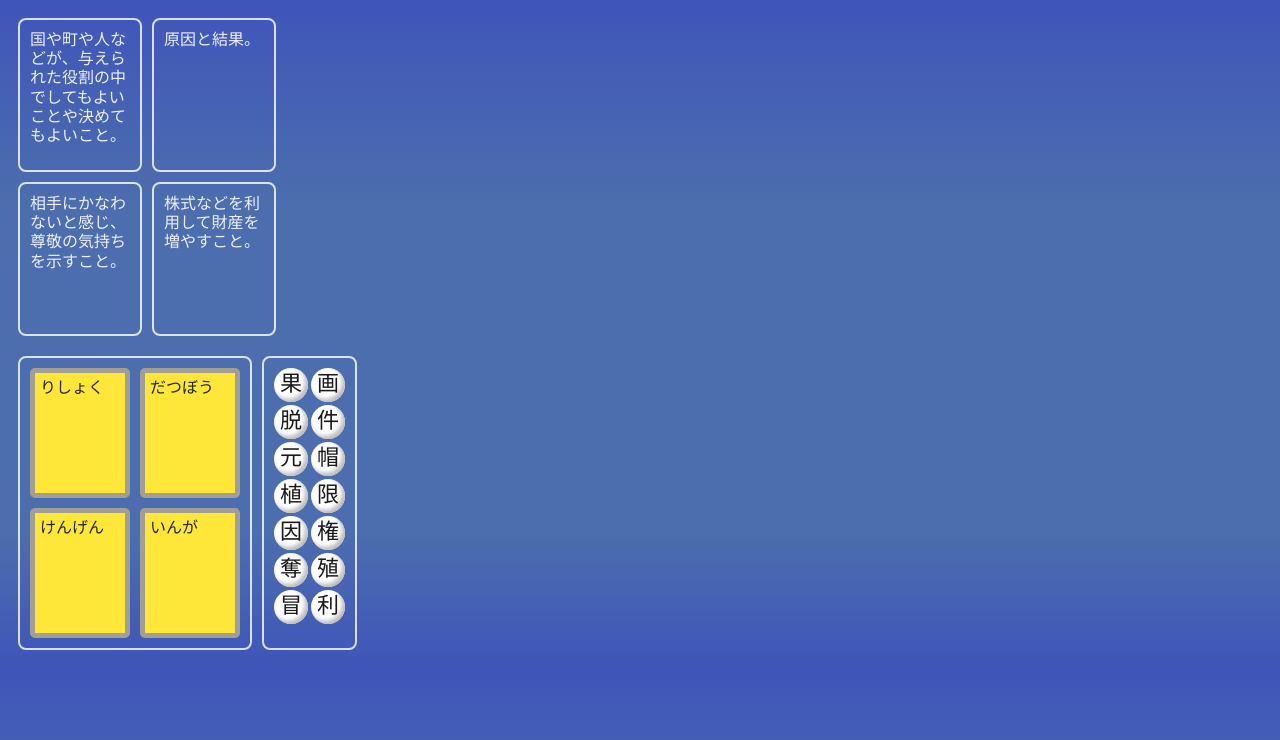
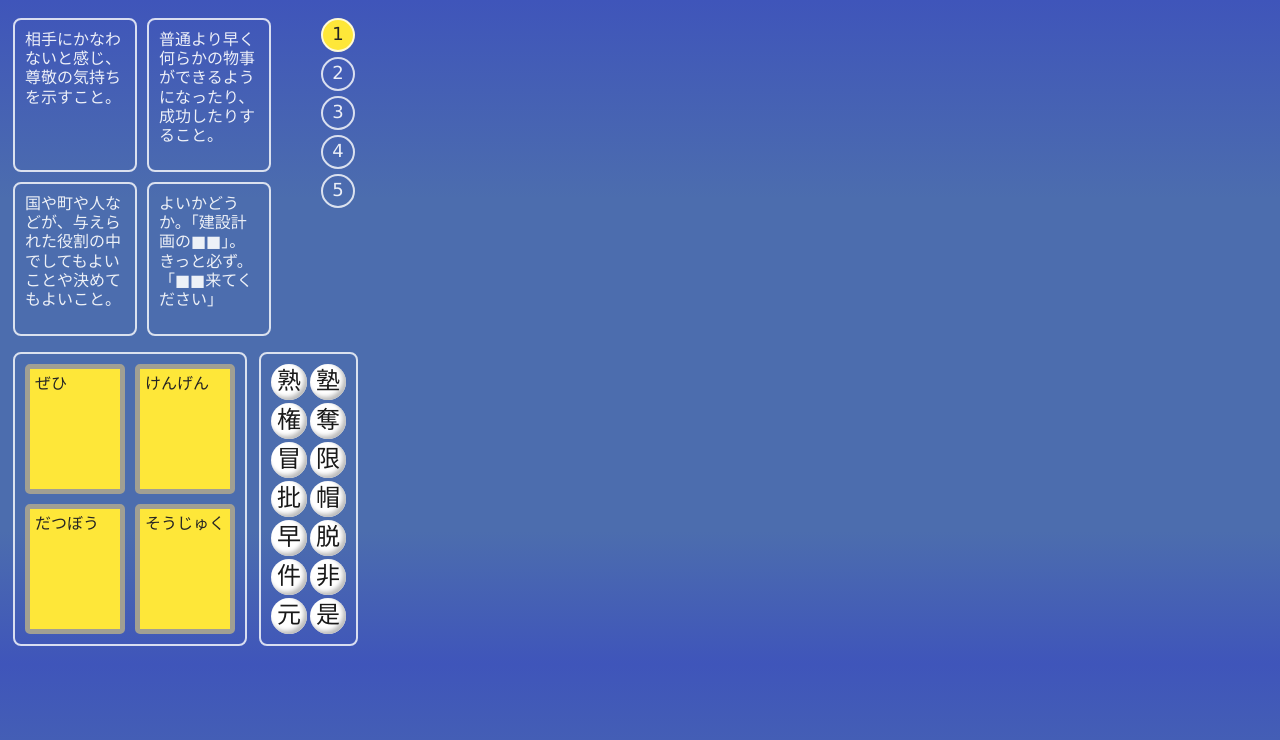
Before and after one commit to CookieBox26/games, a plain HTML site: page misc/card_3.html in a window 1280 px wide. Drawn offline with Linux system fonts and the light colour scheme.

Commit message:
Add files via upload

```diff
--- a/misc/card_3.html
+++ b/misc/card_3.html
@@ -12,13 +12,19 @@ body {
   font-family: 'Verdana', 'BIZ UDGothic', 'ヒラギノ丸ゴ ProN', sans-serif;
   background: linear-gradient(#3f55ba, #4c6dae 30%, #4c6dae 80%, #3f55ba);
   width: 360px;
+  padding: 10px 5px;
 }
 div.container {
   display: flex;
   /* justify-content: center; */
   flex-wrap: wrap;
+  gap: 16px 12px;
+}
+div.mini-container {
+  display: flex;
+  width: calc(2 * (124px) + 10px);
+  flex-wrap: wrap;
   gap: 10px;
-  padding: 10px;
 }
 div.box {  /* カードを置くボックス */
   padding: 10px;
@@ -53,7 +59,6 @@ div.card {  /* カード */
   flex-wrap: wrap;
   gap: 3px;
   align-content: start;
-  /* background: #fffd74; */
   background: #fee739;
 }
 div.answer > div.card {
@@ -82,19 +87,17 @@ div.energy-field {
   gap: 3px;
   align-content: start;
   padding: 10px;
-  width: calc(34px + 3px + 34px);
+  width: calc(36px + 3px + 36px);
   height: calc(2 * (130px) + 1 * 10px);
 }
 div.energy {
-  width: 34px;
-  height: 34px;
+  width: 36px;
+  height: 36px;
   border-radius: 50%;
   color: #191919;
-  font-size: 22px;
+  font-size: 24px;
   text-align: center;
-  line-height: 32px;
-  /* background: #fffd37; */
-  /* box-shadow: -3px -3px 4px #84771f inset; */
+  line-height: 34px;
   background: #fff;
   box-shadow: -3px -3px 4px #bbb inset;
 }
@@ -109,7 +112,7 @@ div.energy {
   justify-content: center;
   align-items: center;
 }
-.modal-content {
+div.modal-content {
   background: white;
   min-width: 70%;
   padding: 20px;
@@ -118,18 +121,48 @@ div.energy {
   text-align: center;
   width: auto;
 }
+div#progress-container {
+  margin-left: 30px;
+  width: 42px;
+  display: flex;
+  flex-wrap: wrap;
+  gap: 5px;
+  align-content: start;
+  justify-content: right;
+}
+div#progress-container > div {
+  width: 30px;
+  height: 30px;
+  border-radius: 50%;
+  border: 2px solid rgba(255, 255, 255, 0.8);
+  font-size: 18px;
+  text-align: center;
+  line-height: 28px;
+}
+.yet {
+  color: rgba(255, 255, 255, 0.9);
+}
+.current {
+  color: #242424;
+  background: #fee739;
+}
+.done {
+  color: #242424;
+  background: #8cd345;
+}
 </style>
 </head>
 <body onload="init()">
 
 <div class="container">
+<div class="mini-container">
 <div class="box answer" id="box0"></div>
 <div class="box answer" id="box1"></div>
 <div class="box answer" id="box2"></div>
 <div class="box answer" id="box3"></div>
 </div>
-
-<div class="container">
+<div id="progress-container">
+</div>
 <div class="box bench" id="card-bench"></div>
 <div class="box bench energy-field" id="energy-field"></div>
 </div>
@@ -137,7 +170,8 @@ div.energy {
 <div id="modal">
 <div class="modal-content">
 <p id="message"></p>
-<button id="next"></button>
+<button id="close">もう一度カードの下を確認</button>
+<button id="next">次の問題へ</button>
 </div>
 </div>
 
@@ -146,11 +180,15 @@ div.energy {
 //  {kanji: "", yomi: "", imi: "", dummy: ""},
 const words = [
   {kanji: "因果", yomi: "いんが", imi: "原因と結果。", dummy: "引画"},
+  {kanji: "汚名", yomi: "おめい", imi: "悪い評判。「■■返上」で悪い評判をなくそうと努力すること。", dummy: "悪銘"},
   {kanji: "皆目", yomi: "かいもく", imi: "全く、全然。「■■わからない」のように、否定的な表現とともに用いる。", dummy: "開黙"},
+  {kanji: "及第", yomi: "きゅうだい", imi: "試験に合格すること。求められるレベルを何とか満たしていること。", dummy: "求大"},
   {kanji: "拠点", yomi: "きょてん", imi: "活動の中心とする場所。「兄は駅前を■■にケーキを販売している」", dummy: "居展"},
   {kanji: "権限", yomi: "けんげん", imi: "国や町や人などが、与えられた役割の中でしてもよいことや決めてもよいこと。", dummy: "件元"},
   {kanji: "誇張", yomi: "こちょう", imi: "物事を実際より大げさに表現すること。", dummy: "故超"},
   {kanji: "寸暇", yomi: "すんか", imi: "ほんの少しの空き時間。「■■をおしんで勉強する」", dummy: "駿可"},
+  {kanji: "是非", yomi: "ぜひ", imi: "よいかどうか。「建設計画の■■」。きっと必ず。「■■来てください」", dummy: "背批"},
+  {kanji: "早熟", yomi: "そうじゅく", imi: "普通より早く何らかの物事ができるようになったり、成功したりすること。", dummy: "総塾"},
   {kanji: "脱帽", yomi: "だつぼう", imi: "相手にかなわないと感じ、尊敬の気持ちを示すこと。", dummy: "奪冒"},
   {kanji: "弾圧", yomi: "だんあつ", imi: "支配者などが権力によって反対する人をおさえつけること。", dummy: "断厚"},
   {kanji: "丹念", yomi: "たんねん", imi: "細かいところまで注意して丁寧に行うこと。", dummy: "探然"},
@@ -159,18 +197,25 @@ const words = [
   {kanji: "馬脚", yomi: "ばきゃく", imi: "「■■をあらわす」の形で用い、隠していたことが現れること。", dummy: "場客" },
   {kanji: "迫真", yomi: "はくしん", imi: "演技や絵画などによる表現が、現実にそっくりであること。", dummy: "白心"},
   {kanji: "晩成", yomi: "ばんせい", imi: "年をとってから成功すること。", dummy: "番世"},
+  {kanji: "敏腕", yomi: "びんわん", imi: "物事を正確にすばやくやることができること。", dummy: "便湾"},
   {kanji: "風刺", yomi: "ふうし", imi: "社会や人物の欠点を、文章や絵画などで遠回しに示すこと。", dummy: "不紙"},
   {kanji: "腐敗", yomi: "ふはい", imi: "微生物によって、食べ物が毒をもつようになり、食べられない状態になること。", dummy: "負廃"},
   {kanji: "冒頭", yomi: "ぼうとう", imi: "文章や物事の始まりの部分。「会議は■■からおだやかでない雰囲気だった」", dummy: "帽投"},
   {kanji: "漫遊", yomi: "まんゆう", imi: "気の向くままに各地を旅して回ること。", dummy: "満悠"},
+  {kanji: "未刊", yomi: "みかん", imi: "書物や雑誌などがまだ出版されていないこと。", dummy: "見間"},
   {kanji: "利殖", yomi: "りしょく", imi: "株式などを利用して財産を増やすこと。", dummy: "裏植"},
   {kanji: "謡曲", yomi: "ようきょく", imi: "能 (日本に古くからある歌と踊りからなる劇) のための台本や曲のこと。", dummy: "踊局"},
 ];
 console.log(words.length);
-const indicesCard = Array.from({ length: 4 }, (_, index) => index);
-const indicesEnergy = Array.from({ length: 14 }, (_, index) => index);
-// const colorsCard = ["#d69f51", "#fee739", "#49bbe4", "#8cd345"];
-var cursor = -4;
+
+const maxRound = 5
+const nQ = 4;
+const nE = 14;
+const indicesCard = Array.from({ length: nQ }, (_, index) => index);
+const indicesEnergy = Array.from({ length: nE }, (_, index) => index);
+var nRound = 0;
+var cursor = -nQ;
+
 function shuffleArray(array) {
   for (let i = array.length - 1; i > 0; i--) {
     const j = Math.floor(Math.random() * (i + 1));
@@ -179,23 +224,24 @@ function shuffleArray(array) {
 }
 function init() {
   shuffleArray(words);
-  if (false) {
-    document.getElementById("message").textContent = "漢字ゲームを始めます";
-    document.getElementById("next").innerHTML = "最初の問題";
-    document.getElementById("modal").style.display = "flex";
-  } else {
-    setup();
-    document.getElementById("modal").style.display = "none";
+  nRound = Math.min(Math.floor(words.length / nQ), maxRound);
+  let progressContainer = document.getElementById("progress-container");
+  for (let r = 0; r < nRound; r++) {
+    let progress = document.createElement("div");
+    progress.setAttribute("id", `progress${r}`);
+    progress.innerHTML = `${r+1}`;
+    progressContainer.appendChild(progress);
   }
+  setup();
+  document.getElementById("modal").style.display = "none";
 }
 function setup() {
-  cursor += 4;
+  cursor += nQ;
   let kanjiArray = [];
   let dummyArray = [];
   shuffleArray(indicesCard);
   shuffleArray(indicesEnergy);
-  // shuffleArray(colorsCard);
-  for (let i = 0; i < 4; i++) {
+  for (let i = 0; i < nQ; i++) {
     document.getElementById(`box${i}`).innerHTML = words[cursor + i].imi;
     document.getElementById(`box${i}`).dataset.correct = words[cursor + i].yomi;
     kanjiArray.push(...words[cursor + i].kanji.split(""));
@@ -210,7 +256,6 @@ function setup() {
     card.setAttribute("id", `card${i}`);
     card.innerHTML = words[cursor + j].yomi + "<br/>";
     card.dataset.correct = words[cursor + j].kanji;
-    // card.style.background = colorsCard[i];
     cardBench.appendChild(card);
   });
 
@@ -229,6 +274,12 @@ function setup() {
 
   addEventPC();
   addEventSmartphone();
+
+  let rCurrent = Math.floor(cursor / nQ);
+  for (let r = 0; r < nRound; r++) {
+    let progress = document.getElementById(`progress${r}`);
+    progress.className = (r < rCurrent) ? "done" : ((r == rCurrent) ? "current" : "yet");
+  }
 }
 function judge(element) {
   if (element.classList.contains("card")) {
@@ -243,7 +294,7 @@ function judge(element) {
     }
   }
   let correctCounter = 0;
-  for (let i = 0; i < 4; i++) {
+  for (let i = 0; i < nQ; i++) {
     let box = document.getElementById(`box${i}`);
     if (box.children.length == 0) continue;
     if (box.children[0].dataset.correct != "") continue;
@@ -251,18 +302,19 @@ function judge(element) {
     if (userAnswer != box.dataset.correct) continue;
     correctCounter += 1;
   };
-  if (correctCounter == 4) {
-    if ((cursor + 4 + 3 <= words.length - 1) && (cursor < 16)) {  // 最大5ラウンドまで
+  if (correctCounter == nQ) {
+    let rCurrent = Math.floor(cursor / nQ);
+    document.getElementById(`progress${rCurrent}`).className = "done";
+    if (cursor < nRound * nQ - nQ) {
       document.getElementById("message").innerHTML = "ミッションコンプリート！";
-      document.getElementById("next").innerHTML = "次の問題";
     } else {
       document.getElementById("message").innerHTML = "ミッションコンプリート！<br/><br/>";
       document.getElementById("message").innerHTML += "これで終わりです<br/>";
       document.getElementById("message").innerHTML += "今回出てきた言葉は以下です<br/><br/>";
-      for (let k = 0; k <= cursor; k += 4) {
-        for (let i = 0; i < 4; i++) {
+      for (let k = 0; k <= cursor; k += nQ) {
+        for (let i = 0; i < nQ; i++) {
           document.getElementById("message").innerHTML += words[k + i].kanji;
-          document.getElementById("message").innerHTML += ((i == 3) ? "<br/>" : "　");
+          document.getElementById("message").innerHTML += ((i == (nQ - 1)) ? "<br/>" : "　");
         }
       }
       document.getElementById("next").style.display = "none";
@@ -270,13 +322,18 @@ function judge(element) {
     document.getElementById("modal").style.display = "flex";
   }
 }
-const nextButton = document.getElementById("next");
-const handleNext = () => {
+function setButton(buttonId, handle) {
+  let button = document.getElementById(buttonId);
+  button.addEventListener("click", handle);
+  button.addEventListener("touchstart", handle);
+}
+setButton("next", () => {
   setup();
   document.getElementById("modal").style.display = "none";
-};
-nextButton.addEventListener("click", handleNext);
-nextButton.addEventListener("touchstart", handleNext);
+});
+setButton("close", () => {
+  document.getElementById("modal").style.display = "none";
+});
 
 // ----- パソコン・スマートフォン共通のドラッグドロップ用 -----
 let draggedItem = null; // ドラッグ中のアイテム
```
